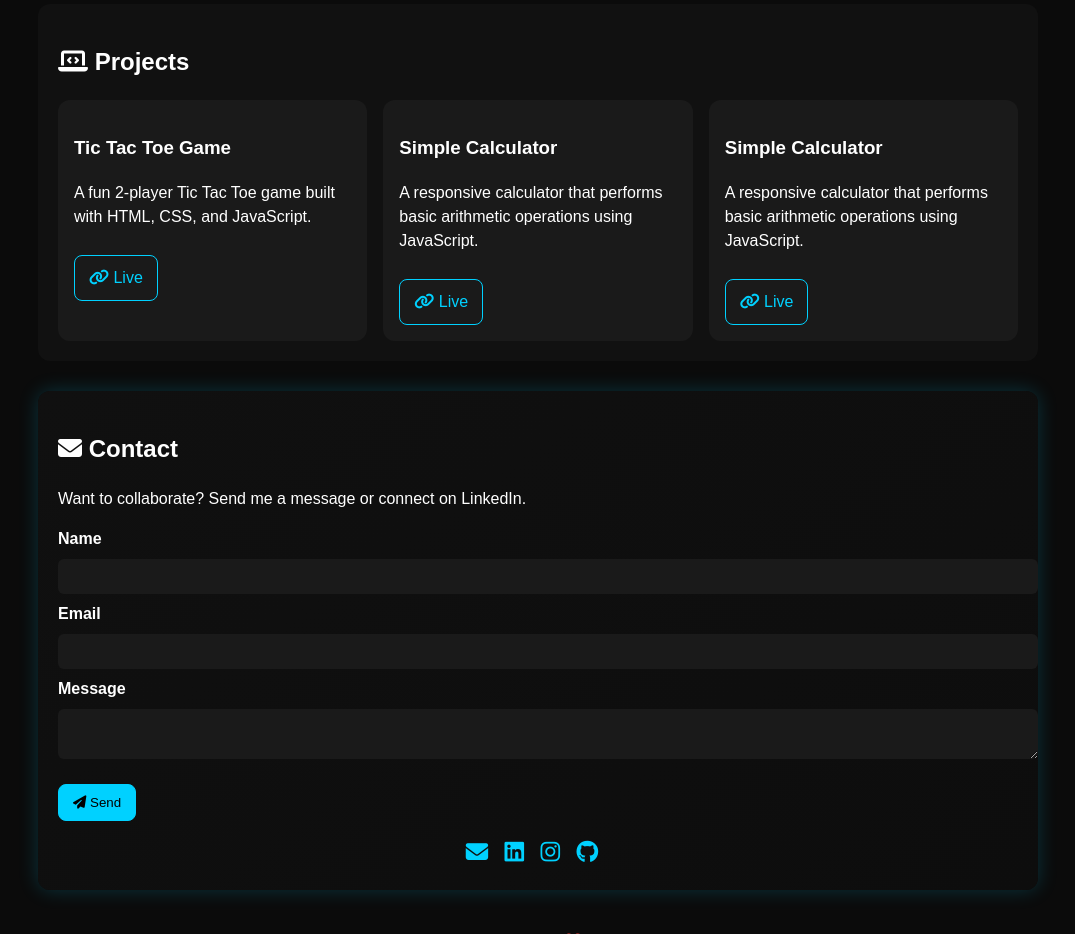
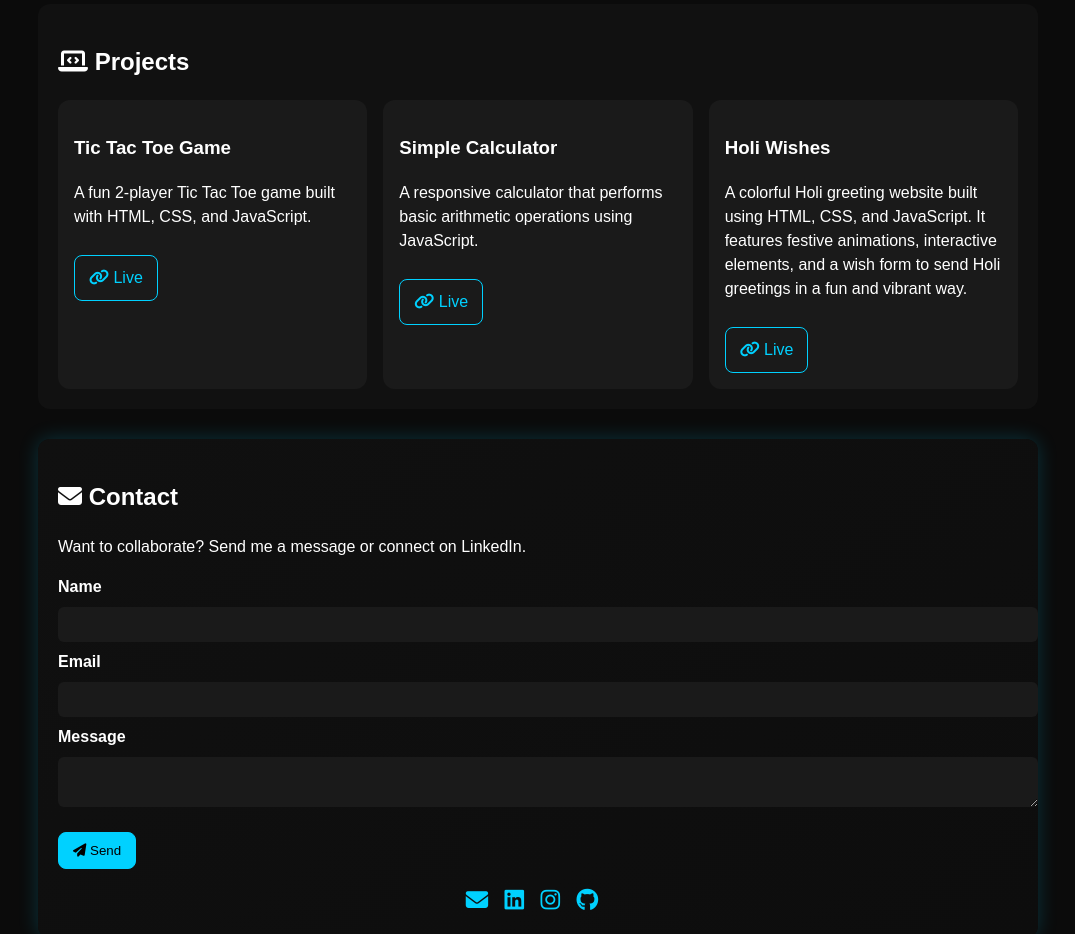
Before and after one commit to It-Shubh/portfolioo, a plain HTML site: page index.html in a window 1280 px wide. Shown: the part 780-1714 px from the top of the page, without its empty margins (102-1177 px from the left). Drawn offline with nearby package versions, Linux system fonts and the light colour scheme.

Commit message:
Update index.html

```diff
--- a/index.html
+++ b/index.html
@@ -93,8 +93,8 @@
             <a class="btn" href="https://it-shubh.github.io/calculatoor/" target="_blank"><i class="fa-solid fa-link"></i> Live</a>
           </div>
            <div class="project">
-            <h3>Simple Calculator</h3>
-            <p>A responsive calculator that performs basic arithmetic operations using JavaScript.</p>
+            <h3>Holi Wishes</h3>
+            <p>A colorful Holi greeting website built using HTML, CSS, and JavaScript. It features festive animations, interactive elements, and a wish form to send Holi greetings in a fun and vibrant way.</p>
             <a class="btn" href="https://it-shubh.github.io/Holiii/" target="_blank"><i class="fa-solid fa-link"></i> Live</a>
           </div>
         </div>
```
